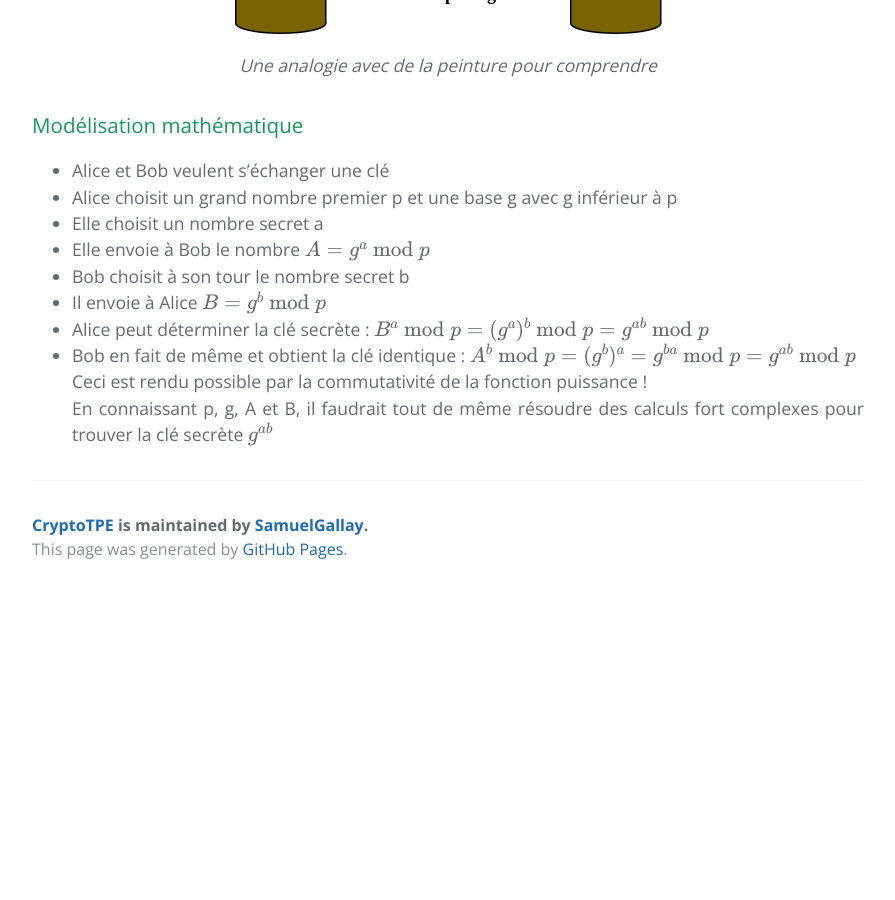
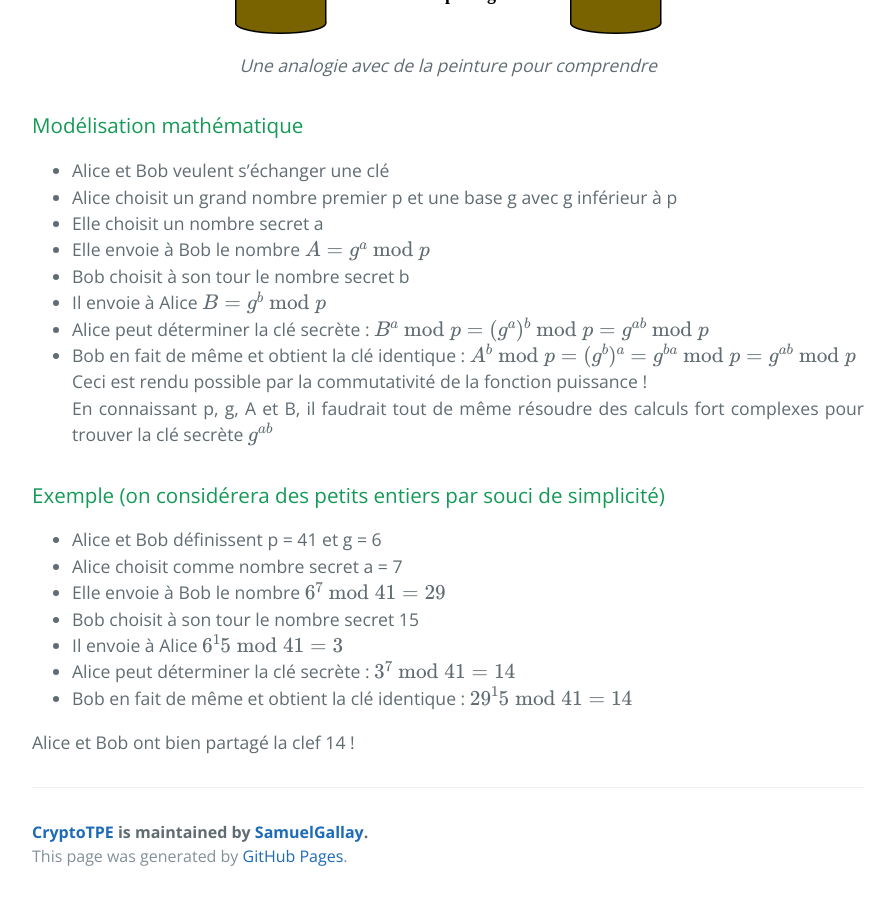
Before and after one commit to SamuelGallay/CryptoTPE, a Jekyll site: the page built from pages/4_Internet/2_diffie-hellman.md, in a window 1280 px wide and 900 px high, scrolled down 1417 px. Shown: the whole window, without its empty margins (192-1087 px from the left). Built offline with Jekyll 4.4.1, drawn with Linux system fonts in a browser that asks for light colours; our own code applies the rules of GitHub Pages for plain Markdown files; formulas are drawn with MathJax 3; before the commit the page ends 2010 px from its top, so only the background shows below that.

Commit message:
Update 2_diffie-hellman.md

```diff
--- a/pages/4_Internet/2_diffie-hellman.md
+++ b/pages/4_Internet/2_diffie-hellman.md
@@ -34,3 +34,15 @@ Ce sont deux américains, Whitfield Diifie et Martin Hellman de l'Université de
 * Bob en fait de même et obtient la clé identique : $$ A^b \bmod p = (g^b)^a = g^{ba} \bmod p = g^{ab} \bmod p $$ \\
 Ceci est rendu possible par la commutativité de la fonction puissance ! \\
 En connaissant p, g, A et B, il faudrait tout de même résoudre des calculs fort complexes pour trouver la clé secrète $$ g^{ab} $$
+
+### Exemple (on considérera des petits entiers par souci de simplicité)
+
+* Alice et Bob définissent p = 41 et g = 6
+* Alice choisit comme nombre secret a = 7
+* Elle envoie à Bob le nombre $$ 6^7 \bmod 41 = 29 $$
+* Bob choisit à son tour le nombre secret 15
+* Il envoie à Alice $$ 6^15 \bmod 41 = 3 $$
+* Alice peut déterminer la clé secrète : $$ 3^7 \bmod 41 = 14 $$
+* Bob en fait de même et obtient la clé identique : $$ 29^15 \bmod 41 = 14 $$
+
+Alice et Bob ont bien partagé la clef 14 !
```
